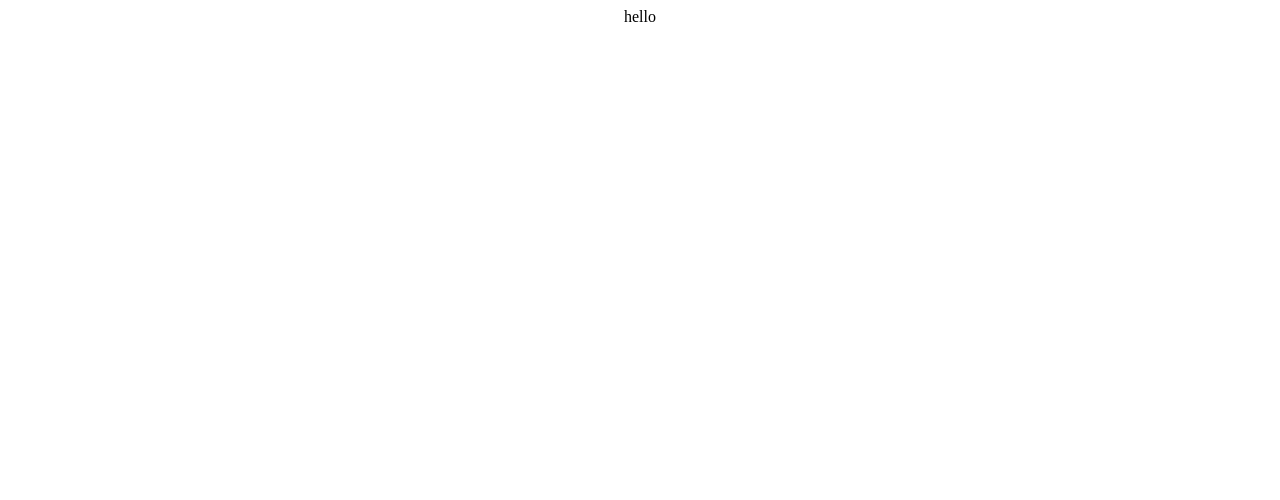
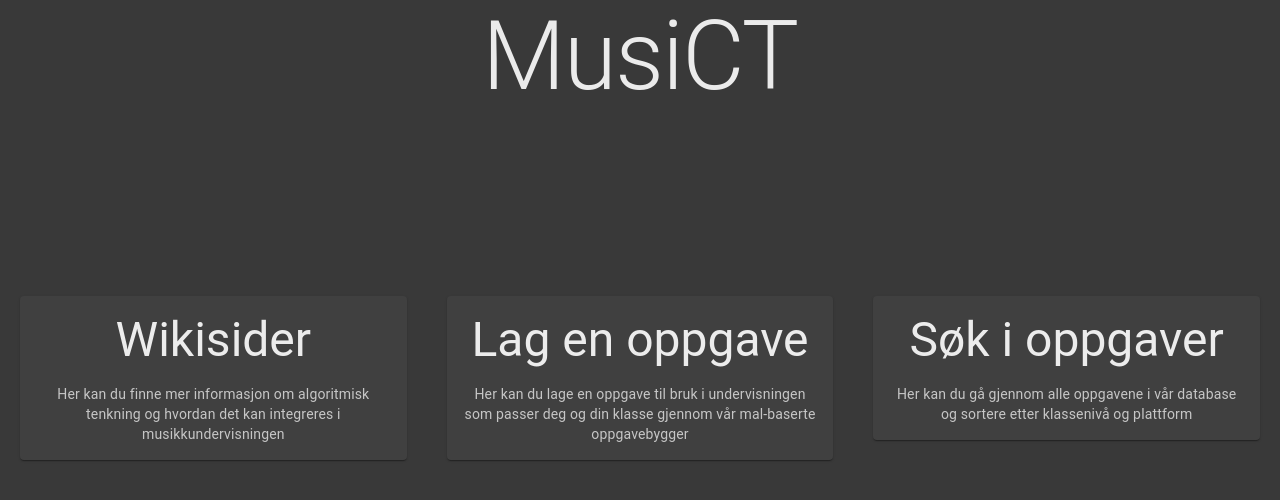
Before and after one commit to KreizerHgz/MusiCT, a React (Create React App) app in the folder client/: page / in a window 1280 px wide. Shown: the top 500 px of the page. Built offline with nearby package versions, Linux system fonts and the light colour scheme.

Commit message:
Front page created

```diff
--- a/client/package.json
+++ b/client/package.json
@@ -3,11 +3,15 @@
   "version": "0.1.0",
   "private": true,
   "dependencies": {
+    "@emotion/react": "^11.7.1",
+    "@emotion/styled": "^11.6.0",
+    "@mui/material": "^5.4.2",
     "@testing-library/jest-dom": "^5.16.2",
     "@testing-library/react": "^12.1.2",
     "@testing-library/user-event": "^13.5.0",
     "react": "^17.0.2",
     "react-dom": "^17.0.2",
+    "react-router-dom": "^6.2.1",
     "react-scripts": "5.0.0",
     "web-vitals": "^2.1.4"
   },
--- a/client/src/App.css
+++ b/client/src/App.css
@@ -1,3 +1,10 @@
 .App {
   text-align: center;
+  align-content: center;
+  align-items: center;
+  background-color: #393939;
 }
+
+body{
+  margin : 0px !important;
+}
--- a/client/src/App.js
+++ b/client/src/App.js
@@ -1,10 +1,42 @@
 import './App.css';
+import { createTheme, ThemeProvider } from '@mui/material/styles';
+
+import * as React from 'react';
+import FrontPage from './FrontPage';
+
+const theme = createTheme({
+  palette: {
+    type: 'dark',
+    error: {
+      main: '#FF9292',
+    },
+    primary: {
+      light: '#769CFF',
+      main: '#769CFF',
+      dark: '#404040', // Dark 1
+      contrastText: '#FFFFFF',
+    },
+    text: {
+      primary: 'rgba(255, 255, 255, 0.9)',
+      secondary: 'rgba(255, 255, 255, 0.7)',
+      disabled: 'rgba(255, 255, 255, 0.6)',
+    },
+    background: {
+      default: '#404040', // Dark 2
+      paper: '#404040', // Dark 1
+    },
+  }
+});
+
+
 
 function App() {
   return (
     <div className="App">
-      hello
-    </div>
+      <ThemeProvider theme={theme}>
+        <FrontPage />
+      </ThemeProvider>
+    </div >
   );
 }
 
--- /dev/null
+++ b/client/src/FrontPage.js
@@ -0,0 +1,61 @@
+import * as React from 'react';
+import Card from '@mui/material/Card';
+import CardContent from '@mui/material/CardContent';
+import Typography from '@mui/material/Typography';
+import { Box, CardActionArea, Grid } from '@mui/material';
+
+
+export default function FrontPage() {
+    return (
+        <Box height={"100vh"}>
+            <Typography variant="h1" component="div" gutterBottom color='text.primary'>MusiCT</Typography>
+            <Grid container spacing={0}>
+                <Grid container justifyContent="center">
+                    <Grid item xs={4}>
+                        <Card sx={{ margin: "20px", marginTop: "150px" }}>
+                            <CardActionArea>
+                                <CardContent>
+                                    <Typography gutterBottom variant="h3" component="div">
+                                        Wikisider
+                                    </Typography>
+                                    <Typography variant="body2" color="text.secondary">
+                                        Her kan du finne mer informasjon om algoritmisk tenkning og hvordan det kan integreres i musikkundervisningen
+                                    </Typography>
+                                </CardContent>
+                            </CardActionArea>
+                        </Card>
+                    </Grid>
+                    <Grid item xs={4}>
+                        <Card sx={{ margin: "20px", marginTop: "150px" }}>
+                            <CardActionArea>
+                                <CardContent>
+                                    <Typography gutterBottom variant="h3" component="div">
+                                        Lag en oppgave
+                                    </Typography>
+                                    <Typography variant="body2" color="text.secondary">
+                                        Her kan du lage en oppgave til bruk i undervisningen som passer deg og din klasse gjennom vår mal-baserte
+                                        oppgavebygger
+                                    </Typography>
+                                </CardContent>
+                            </CardActionArea>
+                        </Card>
+                    </Grid>
+                    <Grid item xs={4}>
+                        <Card sx={{ margin: "20px", marginTop: "150px" }}>
+                            <CardActionArea>
+                                <CardContent>
+                                    <Typography gutterBottom variant="h3" component="div">
+                                        Søk i oppgaver
+                                    </Typography>
+                                    <Typography variant="body2" color="text.secondary">
+                                        Her kan du gå gjennom alle oppgavene i vår database og sortere etter klassenivå og plattform
+                                    </Typography>
+                                </CardContent>
+                            </CardActionArea>
+                        </Card>
+                    </Grid>
+                </Grid>
+            </Grid>
+        </Box>
+    );
+}
```
Also changed, not shown: 1 other file (tests, documents, lock files or other folders).
